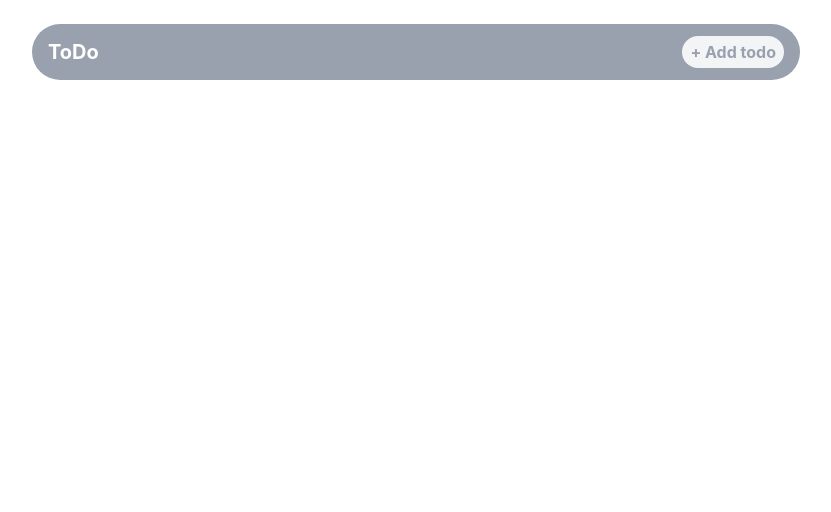
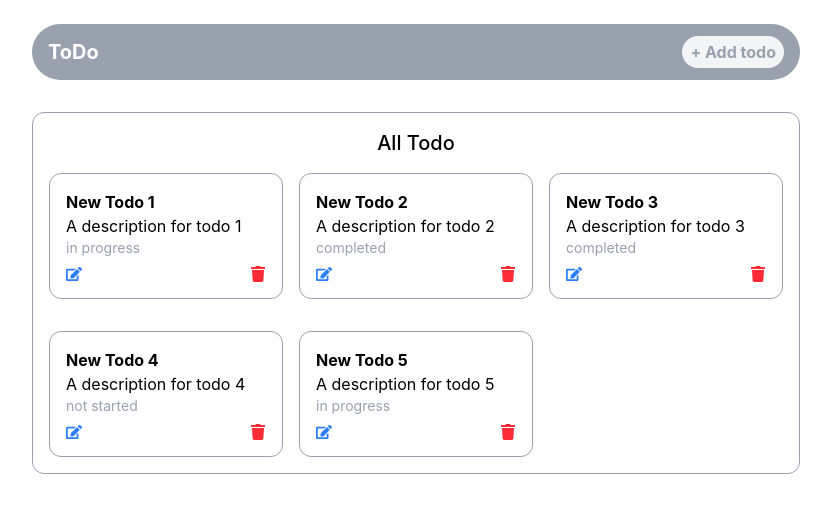
Before and after one commit to quophiBonney/collabwithnuhu, a React (Vite) app in the folder client/: page / in a window 1280 px wide. Shown: the top 512 px of the page, without its empty margins (224-1055 px from the left). Built offline with nearby package versions, Linux system fonts and the light colour scheme; no server answers.

Commit message:
feat: add react-icons for edit and delete functionality in todo list

```diff
--- a/client/package.json
+++ b/client/package.json
@@ -14,6 +14,7 @@
     "axios": "^1.20.0",
     "react": "^19.2.8",
     "react-dom": "^19.2.8",
+    "react-icons": "^5.7.0",
     "tailwindcss": "^4.3.3"
   },
   "devDependencies": {
--- a/client/src/App.jsx
+++ b/client/src/App.jsx
@@ -3,13 +3,14 @@ import axios from "axios";
 import Form from "./Form"
 import "./App.css";
 import { todos } from "./data";
+import {FaEdit, FaTrash} from "react-icons/fa"
 
 function App() {
   const [show, setShow] = useState(false)
   const fetchTodo = async (e) => {
-    if(e) e.preventDefault();
+    if (e) e.preventDefault();
     try {
-      const res = await axios.get("http://localhost:5000/api/v1/todo", todo);
+      const res = await axios.get("http://localhost:5000/api/v1/todo");
       console.log(res.data);
     } catch (error) {
       console.log("Error:", error);
@@ -20,7 +21,7 @@ function App() {
     fetchTodo()
     console.log(todos);
 
-  },[])
+  }, [])
 
   return (
 
@@ -30,22 +31,24 @@ function App() {
         <div className="py-1 px-2 bg-gray-100 rounded-full font-bold text-gray-400 cursor-pointer" onClick={() => setShow(true)}> + Add todo</div>
       </div>
 
-      {/* <div className="border border-gray-400 w-[60%] rounded-xl mt-8 h-46 p-4">
+      <div className="border border-gray-400 w-[60%] rounded-xl mt-8 p-4">
         <h2 className="text-center font-medium text-xl">All Todo</h2>
-        {todos.map((todo)=> {
-          <div className="border border-gray-400 rounded-xl p-4 mt-4">
-            <h3>{todo.name}</h3>
-            <div>{todo.description}</div>
-            <div>{todo.status}</div>
-            <div><div>Edit</div> <div>Del</div></div>
-          </div>
-        })} */}
+        <div className="grid grid-cols-1 md:grid-cols-2 lg:grid-cols-3 gap-4">
+          {todos.map((todo) => (
+            <div className="border border-gray-400 rounded-xl p-4 mt-4">
+              <h3 className="font-bold">{todo.name}</h3>
+              <div>{todo.description}</div>
+              <div className="text-sm text-gray-400">{todo.status}</div>
+              <div className="flex justify-between items-center mt-2"><FaEdit className="text-blue-500" /><FaTrash className="text-red-500" /></div>
+            </div>
+          ))}
+        </div>
       </div>
 
-      // {show && (
-      //   <Form onClose={() => setShow(false)} />
-      // )}
-    // </div>
+      {show && (
+        <Form onClose={() => setShow(false)} />
+      )}
+    </div>
   );
 }
 export default App;
```
Also changed, not shown: 1 other file (tests, documents, lock files or other folders).
